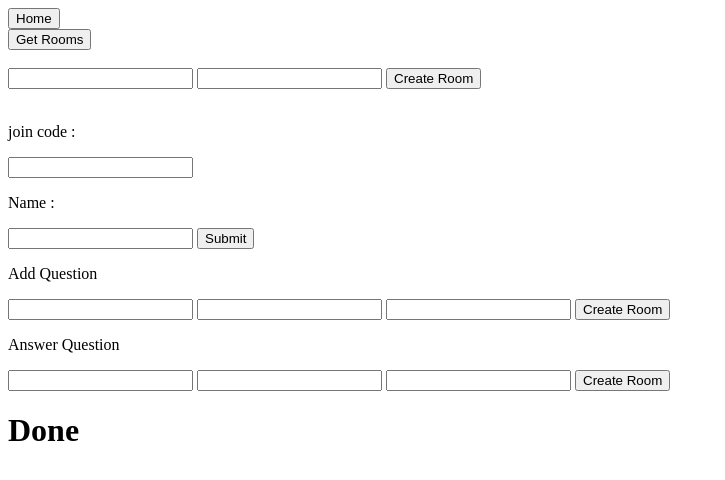
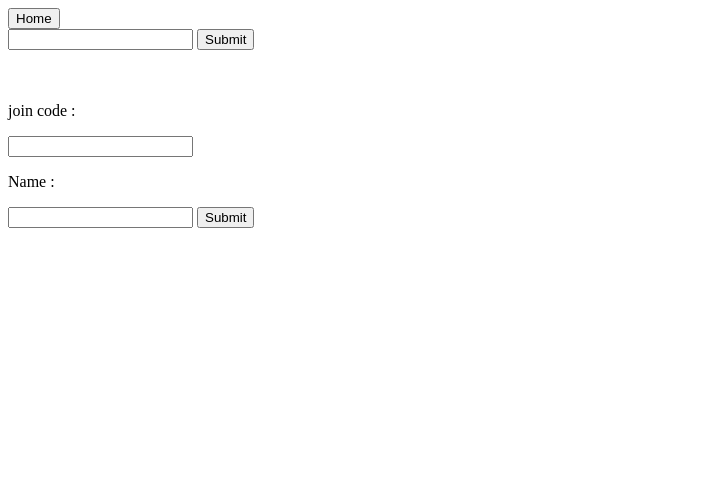
Before and after one commit to prasanjit101/Adivina, a Flask app: page / in a window 1280 px wide. Shown: the top 480 px of the page, without its empty margins (0-725 px from the left). Run offline with Flask 2, Linux system fonts and the light colour scheme.

Commit message:
Update index.html

```diff
--- a/templates/index.html
+++ b/templates/index.html
@@ -4,25 +4,22 @@
   <head>
     <meta charset="UTF-8">
     <title>Adivina</title>
+    <link rel="stylesheet" href="index.css">
   </head>
 
   <body>
-
+    <nav class="navbar">
       <form action='/' method="get">
         <button>Home</button>
       </form>
-
-  <form action='/rooms/get' method="get">
-      <button>Get Rooms</button>
+      <form class="room" action='/generate' method="post">
+        <input type="text" name="room"></input>
+        <button>Submit</button>
       </form>
-
+    </nav>
     <br>
 
-  <form action='/generate' method="post">
-      <input type="text" name="room"></input>
-      <input type="text" name="admin"></input>
-      <button>Create Room</button>
-  </form>
+
 
     <br>
 
@@ -34,24 +31,6 @@
       <button>Submit</button>
     </form>
 
-
-  <p>Add Question<p>
-  <form action='/question/add' method="post">
-    <input type="text" name="room"></input>
-    <input type="text" name="admin"></input>
-    <input type="text" name="question"></input>
-    <button>Create Room</button>
-  </form>
-
-  <p>Answer Question<p>
-  <form action='/question/answer' method="post">
-    <input type="text" name="room"></input>
-    <input type="text" name="name"></input>
-    <input type="text" name="answer"></input>
-    <button>Create Room</button>
-  </form>
-
-  <h1>{{t}}</h1>
-
+    <script src="scripts.js"></script>
   </body>
 </html>
```
Lines whose indentation alone changed are shown as unchanged.
